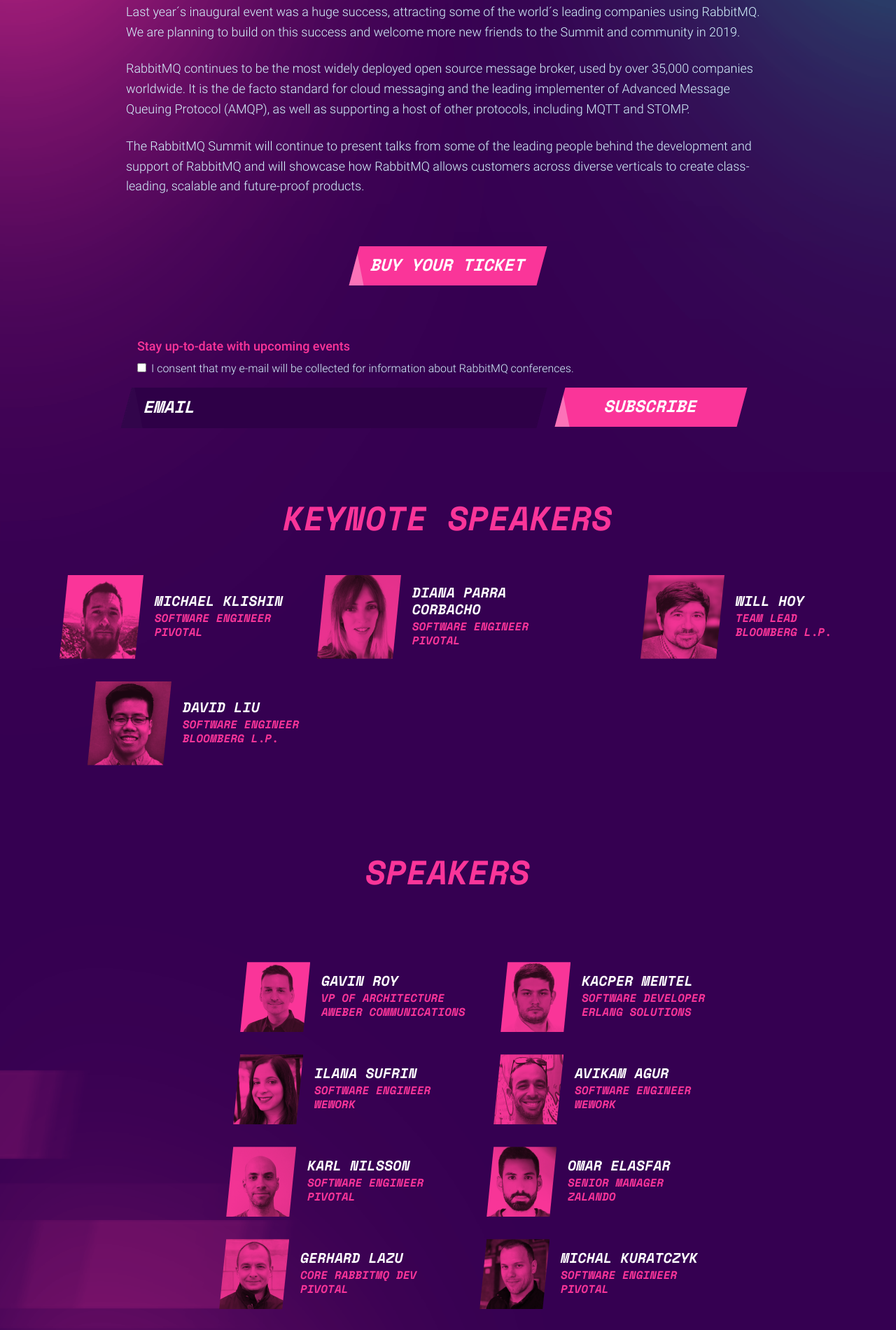
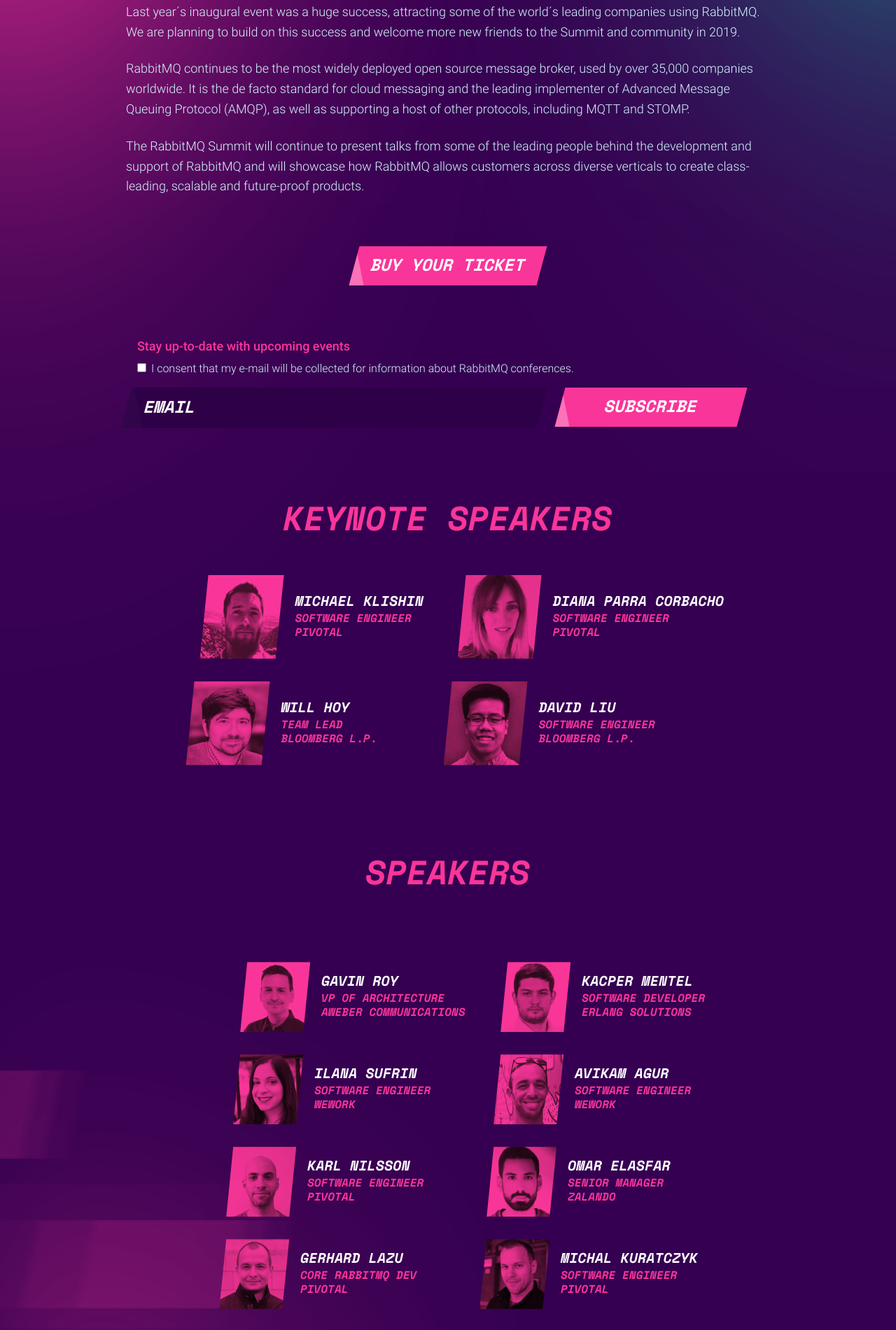
Before and after one commit to isabella232/rabbitmq-summit-1, a Jekyll site: the page built from index.html, in a window 1280 px wide. Shown: the part 437-2338 px from the top of the page at 70% size. Built offline with Jekyll 4.4.1, drawn with Linux system fonts in a browser that asks for light colours; nearby versions of some CDN libraries; comment, search, counter and statistics services are not loaded.

Commit message:
Adds ketnote speakers to list

```diff
--- a/css/starter.scss
+++ b/css/starter.scss
@@ -1178,6 +1178,9 @@ a.pink:hover {
 
     .speaker {
       &:nth-child(1), &:nth-child(2) {
+        transform: translateX(20px);
+      }
+      &:nth-child(3), &:nth-child(4) {
         transform: translateX(0);
       }
     }
--- a/index.html
+++ b/index.html
@@ -100,7 +100,7 @@ footer-logo: /img/logo-pink.png
       </div>
       <h3 class="text-uppercase text-primary text-center mt-7 mb-4 mb-lg-5">Keynote Speakers</h3>
       <div class="row justify-content-center mb-4 mb-md-7">
-        <div class="speakers speakers-keynote col-10 col-md-12 col-lg-12">
+        <div class="speakers speakers-keynote col-10">
             <div class="speaker-list speaker-list--keynote">
             {% for speaker in site.data.schedule %}
             {% if speaker.keynote %}
```
